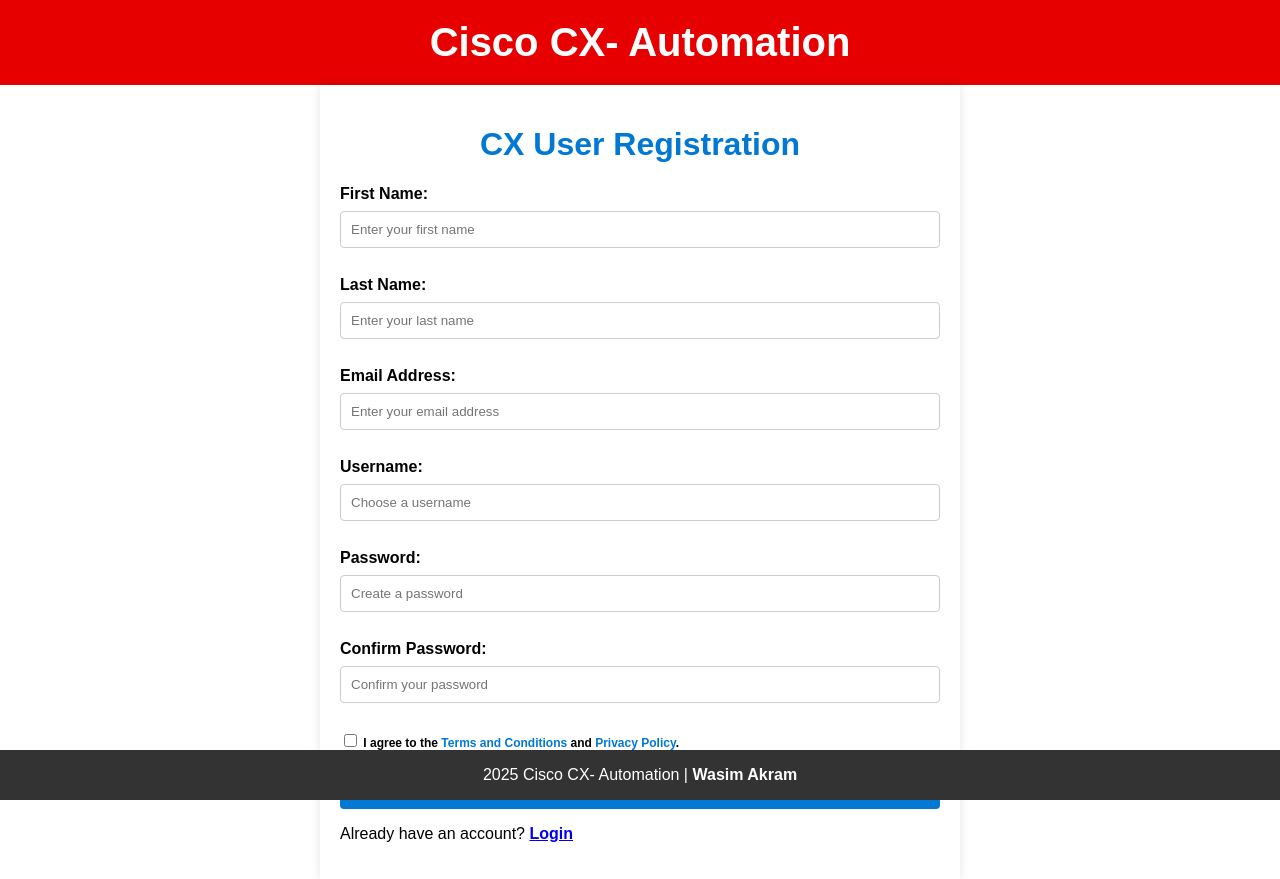
After one commit to Developer-WasimAkram/Developer--CX-Automation, a Django app: page /register/ in a window 1280 px wide. The commit adds this page. Run offline with Django 5.2, Linux system fonts and the light colour scheme.

Commit message:
added new

```diff
--- a/accounts/urls.py
+++ b/accounts/urls.py
@@ -1,9 +1,13 @@
 
 from django.contrib import admin
 from django.urls import path,include
-from .views import user_login
+from .views import user_login,user_signup,dashboard,log_out
 
 urlpatterns = [
-    path("",user_login, ),
+    path("",user_login,name='login' ),
+    path('register/',user_signup,name='register'),
+    path('dashboard/',dashboard,name='dashboard'),
+    path('logout/',log_out,name='logout')
+
 
 ]
--- a/accounts/views.py
+++ b/accounts/views.py
@@ -1,12 +1,51 @@
 from django.shortcuts import render,redirect
+from django.contrib.auth import authenticate, login,logout
+from django.contrib.auth.decorators import login_required
+from django.contrib.auth.models import User
 
-# Create your views here.
+
+
 
 def user_login(request):
 
     if request.method == 'POST':
+        username = request.POST.get('username')
+        password = request.POST.get('password')
+        user = authenticate(username=username, password=password)
+        if user is not None:
+            login(request, user)
+            return redirect('dashboard')
+        else:
+            return render(request, 'accounts/login.html' ,{'error': 'Invalid Credential Authentication failed'} )
         # code for user authentication
         # if authentication successful
-        return redirect('home')
+    return render(request, 'accounts/login.html' )
 
-    return render(request, 'accounts/login.html')
+
+def user_signup(request):
+    if request.method == 'POST':
+        firstname = request.POST.get('firstname')
+        lastname = request.POST.get('lastname')
+        username = request.POST.get('username')
+        email = request.POST.get('email')
+        password1 = request.POST.get('password')
+        password2 = request.POST.get('confirm-password')
+        if  not User.objects.filter(username=username).exists() and(password1==password2):
+            # code for user registration
+            # if registration successful
+            user = User.objects.create_user(username=username, first_name=firstname, last_name=lastname, email=email, password=password1)
+            user.save()
+            return redirect('login')
+        elif User.objects.filter(username=username).exists():
+            return render(request, 'accounts/signup.html', {'error': 'Username already exists'})
+    return render(request, 'accounts/signup.html' )
+
+#@login_required
+def dashboard(request):
+
+    return render(request, 'home/AppPage.html')
+
+def log_out(request):
+    # code for user logout
+    logout(request)
+    return redirect('login')
--- a/device_automation/settings.py
+++ b/device_automation/settings.py
@@ -24,9 +24,10 @@ BASE_DIR = Path(__file__).resolve().parent.parent
 SECRET_KEY = "django-insecure-n_e@4ol99a+9-&79ua#z5wvza&#i@gm7dg8y_u0gm7wvn1+h0g"
 
 # SECURITY WARNING: don't run with debug turned on in production!
-DEBUG = True
+DEBUG = False
 
-ALLOWED_HOSTS = []
+#ALLOWED_HOSTS = ['0.0.0.0']
+ALLOWED_HOSTS = ['localhost', '127.0.0.1',]
 
 
 # Application definition
--- a/device_config/urls.py
+++ b/device_config/urls.py
@@ -6,11 +6,11 @@ from django.conf.urls.static import static
 
 
 
-from .views import device_config,download_file,home
+from .views import device_config,download_file
 urlpatterns = [
     path("device_config/",device_config, name='device_config' ),
     path('downloads/',download_file,name='downloads'),
-    path('home/',home,name='home'),
+
 
 
 ]
--- a/device_config/views.py
+++ b/device_config/views.py
@@ -7,9 +7,7 @@ from django.conf import settings
 from netmiko.ssh_autodetect import SSHDetect
 
 
-def home(request):
 
-    return render(request, 'home/AppPage.html')
 
 # Create your views here
 def device_config(request):
--- /dev/null
+++ b/templates/accounts/signup.html
@@ -0,0 +1,178 @@
+<!DOCTYPE html>
+<html lang="en">
+<head>
+    <meta charset="UTF-8">
+    <meta name="viewport" content="width=device-width, initial-scale=1.0">
+    <title> Registration</title>
+    <style>
+        body {
+            font-family: Arial, sans-serif;
+            background-color: white;
+            margin: 0;
+
+        }
+        .container {
+            max-width: 600px;
+            margin: 0 auto;
+            background-color: white;
+            padding: 20px;
+            box-shadow: 0 0 10px rgba(0, 0, 0, 0.1);
+        }
+        h1 {
+            text-align: center;
+            color: white;
+        }
+        label {
+            font-weight: bold;
+            margin-bottom: 8px;
+        }
+        input[type="text"],
+        input[type="email"],
+        input[type="password"],
+        input[type="date"],
+        input[type="tel"],
+        select,
+        textarea {
+            width: 100%;
+            padding: 10px;
+            margin: 8px 0;
+            border: 1px solid #ccc;
+            border-radius: 4px;
+            box-sizing: border-box;
+        }
+        .form-group {
+            margin-bottom: 20px;
+        }
+        .terms {
+            font-size: 12px;
+        }
+        .submit-btn {
+            background-color: #0078d4;
+            color: white;
+            padding: 12px 20px;
+            border: none;
+            border-radius: 4px;
+            cursor: pointer;
+            width: 100%;
+        }
+        .submit-btn:hover {
+            background-color: #005a9e;
+        }
+        .privacy-policy {
+            font-size: 12px;
+            color: #0078d4;
+            text-decoration: none;
+        }
+
+        footer {
+            background-color: #333;
+            color: white;
+            text-align: center;
+            position: fixed;
+            bottom: 0;
+            width: 100%;
+        }
+
+        footer a {
+            color: white;
+            text-decoration: none;
+            text-align: center;
+        }
+        header {
+            background-color: #E60000;;
+            padding: 20px;
+            color: white;
+            text-align: center;
+        }
+
+        header h1 {
+            font-size: 2.5rem;
+            margin: 0;
+        }
+
+
+    </style>
+</head>
+<body>
+    <header>
+        <h1>Cisco CX- Automation </h1>
+    </header>
+    <div class="container">
+        <h1 style='color: #0078d4;'>CX User Registration</h1>
+
+
+        {% if error %}
+        <div style="color: red;">
+            <strong>{{ error }} </strong>
+        </div>
+    {% endif %}
+
+
+        <form  method="post">
+
+            {% csrf_token %}
+
+            <!-- Personal Information -->
+            <div class="form-group">
+                <label for="firstname">First Name:</label>
+                <input type="text" id="fullname" name="firstname" required placeholder="Enter your first name">
+            </div>
+             <div class="form-group">
+                <label for="lastname">Last Name:</label>
+                <input type="text" id="fullname" name="lastname" required placeholder="Enter your last name">
+            </div>
+
+            <div class="form-group">
+                <label for="email">Email Address:</label>
+                <input type="email" id="email" name="email" required placeholder="Enter your email address">
+            </div>
+
+
+
+            <!-- Account Information -->
+            <div class="form-group">
+                <label for="username">Username:</label>
+                <input type="text" id="username" name="username" required placeholder="Choose a username">
+            </div>
+
+            <div class="form-group">
+                <label for="password">Password:</label>
+                <input type="password" id="password" name="password" required placeholder="Create a password">
+            </div>
+
+            <div class="form-group">
+                <label for="confirm-password">Confirm Password:</label>
+                <input type="password" id="confirm-password" name="confirm-password" required placeholder="Confirm your password">
+            </div>
+
+
+
+
+
+
+            <!-- Terms & Conditions -->
+            <div class="form-group terms">
+                <label for="terms">
+                    <input type="checkbox" id="terms" name="terms" required>
+                    I agree to the <a href="#" class="privacy-policy">Terms and Conditions</a> and <a href="#" class="privacy-policy">Privacy Policy</a>.
+                </label>
+            </div>
+
+            <!-- Submit Button -->
+            <button type="submit" class="submit-btn">Create Account</button>
+
+            <div class="footer">
+                <p>Already  have an account? <a href="/"><strong>Login</strong></a></p>
+
+            </div>
+        </form>
+
+    </div>
+
+    <footer>
+        <p> 2025 Cisco CX- Automation | <strong>Wasim Akram</strong> </p>
+
+    </footer>
+
+</body>
+</html>
--- /dev/null
+++ b/templates/base/header.html
@@ -0,0 +1,3 @@
+<header>
+    <h1>Cisco CX- Automation Dashboard</h1>
+</header>
```
Also changed, not shown: templates/accounts/login.html (+25 -16 lines), templates/base/footer.html (added, +7 -0 lines), templates/config/config.html (+34 -2 lines), templates/home/AppPage.html (+59 -7 lines), db.sqlite3.
